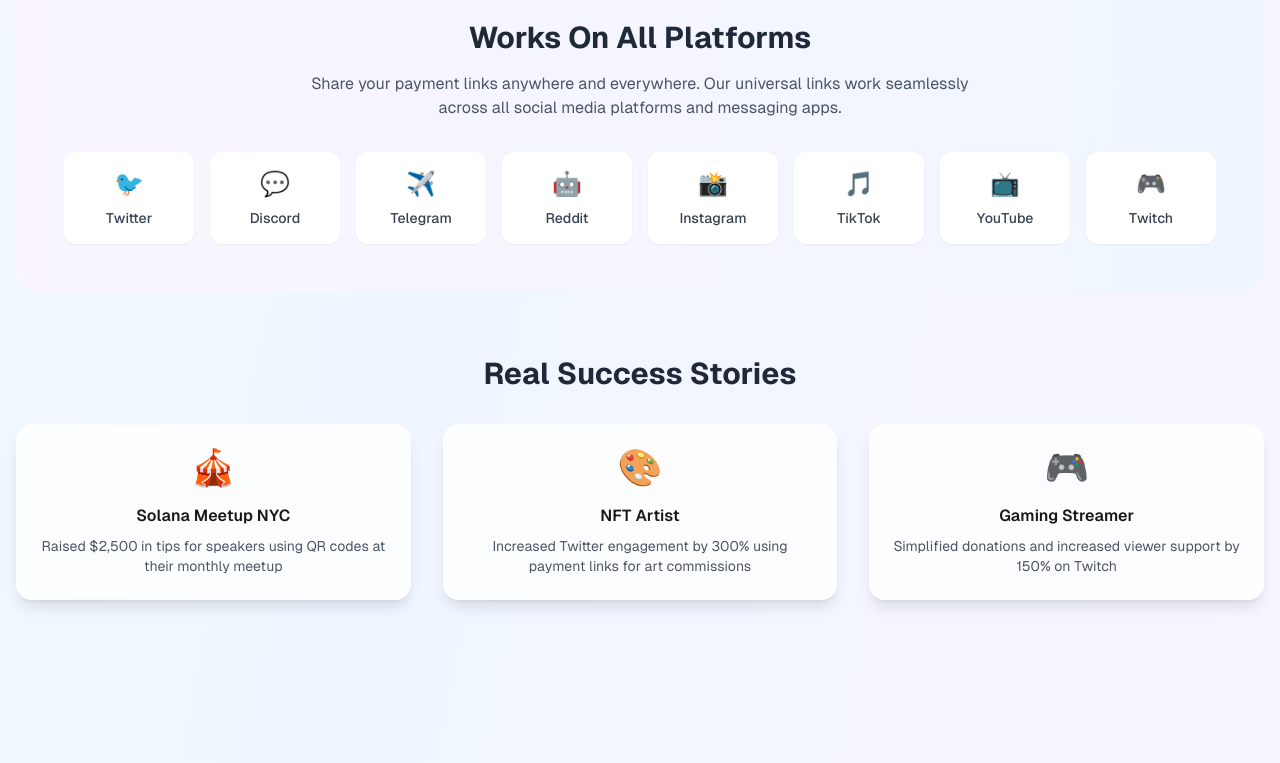
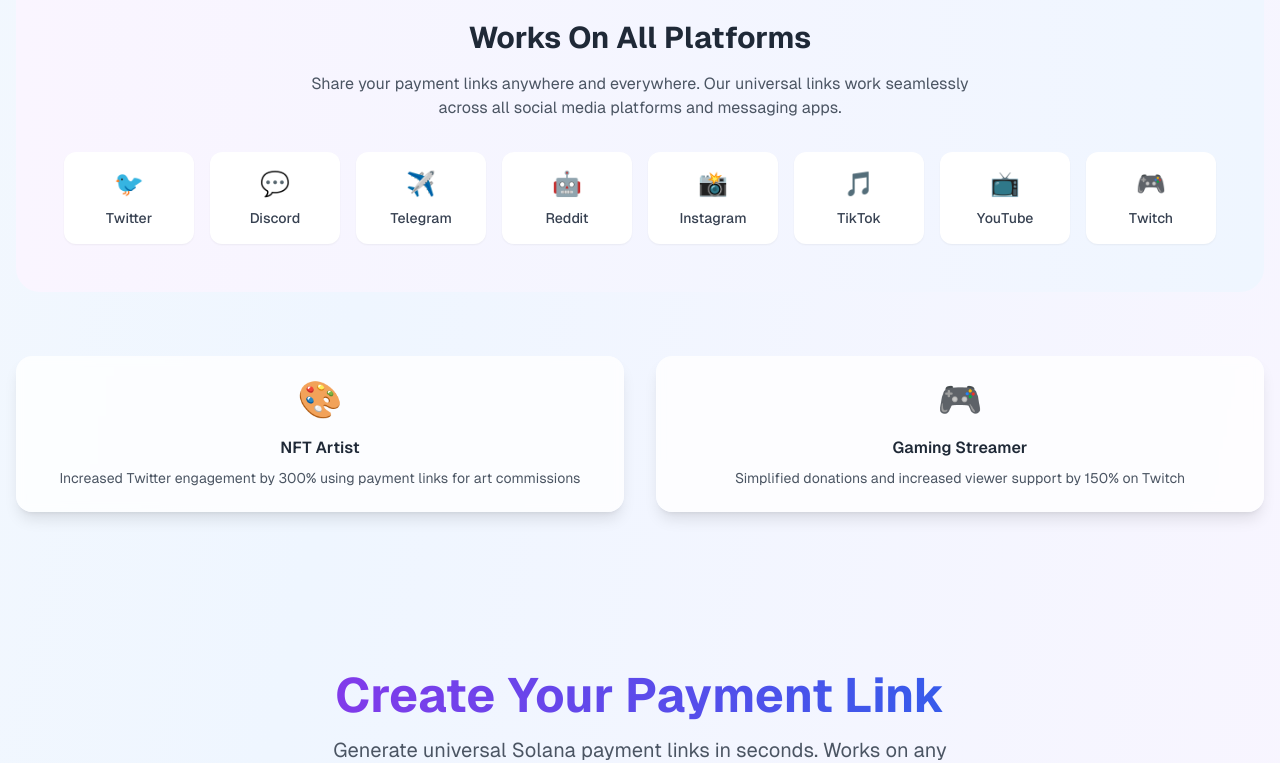
Before and after one commit to lalitcap23/BlinkEDD, a Next.js app: page / in a window 1280 px wide. Shown: the part 4486-5249 px from the top of the page. Built offline with nearby package versions, Linux system fonts and the light colour scheme.

Commit message:
pollising and readme

```diff
--- a/src/app/components/Footer.tsx
+++ b/src/app/components/Footer.tsx
@@ -36,7 +36,7 @@
                 <ExternalLink className="w-4 h-4" />
               </a>
               <a
-                href="https://twitter.com"
+                href="https://x.com/lalitcap?t=zqvxheNtth4g3ih9-jTK_w&s=09"
                 target="_blank"
                 rel="noopener noreferrer"
                 className="flex items-center gap-2 text-gray-300 hover:text-blue-400 transition-colors"
--- a/src/app/components/Navigation.tsx
+++ b/src/app/components/Navigation.tsx
@@ -74,7 +74,7 @@
               <Github className="w-5 h-5" />
             </a>
             <a
-              href="https://twitter.com"
+              href="https://x.com/lalitcap?t=zqvxheNtth4g3ih9-jTK_w&s=09"
               target="_blank"
               rel="noopener noreferrer"
               className="text-gray-600 hover:text-purple-600 transition-colors"
@@ -132,7 +132,7 @@
                   <Github className="w-5 h-5" />
                 </a>
                 <a
-                  href="https://twitter.com"
+                  href="https://x.com/lalitcap?t=zqvxheNtth4g3ih9-jTK_w&s=09"
                   target="_blank"
                   rel="noopener noreferrer"
                   className="text-gray-600 hover:text-purple-600 transition-colors"
--- a/src/app/components/ShareableLinks.tsx
+++ b/src/app/components/ShareableLinks.tsx
@@ -36,7 +36,6 @@
           url: universalPaymentLink,
         });
       } catch (e) {
-        // User cancelled or error
       }
     } else {
       alert('Sharing is not supported on this device/browser.');
@@ -56,14 +55,14 @@
         <div className="flex gap-2">
           <button
             onClick={() => copyToClipboard(universalPaymentLink, 'universal')}
-            className="flex-1 px-3 py-2 bg-blue-100 hover:bg-blue-200 rounded text-sm transition-colors flex items-center justify-center gap-2"
+            className="flex-1 px-3 py-2 bg-blue-100 hover:bg-blue-200 rounded text-sm font-semibold text-black transition-colors flex items-center justify-center gap-2"
           >
             {copied.universal ? <Check className="w-4 h-4" /> : <Copy className="w-4 h-4" />}
             {copied.universal ? 'Copied!' : 'Copy Link'}
           </button>
           <button
             onClick={handleShare}
-            className="flex-1 px-3 py-2 bg-green-100 hover:bg-green-200 rounded text-sm transition-colors flex items-center justify-center gap-2"
+            className="flex-1 px-3 py-2 bg-green-100 hover:bg-green-200 rounded text-sm font-semibold text-black transition-colors flex items-center justify-center gap-2"
           >
             <Share2 className="w-4 h-4" />
             Share
@@ -73,6 +72,7 @@
           Share this link anywhere - it creates a payment page that works on all devices
         </p>
       </div>
+
       <div className="text-center">
         <button
           onClick={() => setShowAdvanced(!showAdvanced)}
@@ -81,6 +81,7 @@
           {showAdvanced ? 'Hide Advanced Options' : 'Show Advanced Options'}
         </button>
       </div>
+
       {showAdvanced && (
         <>
           <div className="p-4 bg-white border border-gray-200 rounded-lg">
@@ -90,7 +91,7 @@
             </div>
             <button
               onClick={() => copyToClipboard(solanaPayURL, 'solpay')}
-              className="w-full px-3 py-2 bg-green-100 hover:bg-green-200 rounded text-sm transition-colors flex items-center justify-center gap-2"
+              className="w-full px-3 py-2 bg-green-100 hover:bg-green-200 rounded text-sm font-semibold text-black transition-colors flex items-center justify-center gap-2"
             >
               {copied.solpay ? <Check className="w-4 h-4" /> : <Copy className="w-4 h-4" />}
               {copied.solpay ? 'Copied!' : 'Copy Solana Pay URL'}
@@ -99,14 +100,16 @@
               Direct wallet protocol URL - for QR codes and wallet integrations
             </p>
           </div>
+
           <div className="text-center">
             <button
               onClick={() => setShowQR(!showQR)}
-              className="inline-flex items-center gap-2 px-4 py-2 bg-white border border-gray-200 hover:border-gray-300 rounded-lg transition-colors text-sm font-medium"
+              className="inline-flex items-center gap-2 px-4 py-2 bg-white border border-gray-200 hover:border-gray-300 rounded-lg transition-colors text-sm font-medium text-black"
             >
-              <QrCode className="w-4 h-4" />
+              <QrCode className="w-4 h-4"  />
               {showQR ? 'Hide QR Code' : 'Show QR Code'}
             </button>
+
             {showQR && (
               <div className="mt-6 inline-block p-6 bg-white rounded-lg shadow-sm border">
                 <QRCodeDisplay value={solanaPayURL} size={200} />
@@ -114,7 +117,7 @@
                   <p className="text-xs text-gray-500">Scan with any Solana wallet app</p>
                   <button
                     onClick={() => copyToClipboard(solanaPayURL, 'qr')}
-                    className="px-3 py-1 bg-gray-100 hover:bg-gray-200 rounded text-xs transition-colors"
+                    className="px-3 py-1 bg-gray-100 hover:bg-gray-200 rounded text-xs font-semibold text-black transition-colors"
                   >
                     {'qr' in copied && copied.qr ? 'Copied!' : 'Copy QR URL'}
                   </button>
--- a/src/app/components/UseCases.tsx
+++ b/src/app/components/UseCases.tsx
@@ -5,11 +5,7 @@
   Mic,
   Heart,
   Gift,
-  Gamepad2,
-  Music,
-  Camera,
-  BookOpen,
-  Utensils
+  Gamepad2
 } from 'lucide-react';
 
 export default function UseCases() {
@@ -17,7 +13,7 @@
     {
       icon: Users,
       title: "Meetups & Events",
-      description: "Perfect for Solana meetups, conferences, and community events. Share payment links for tickets, donations, or tips.",
+      description: "Help in local Solana meetups, conferences, and community gatherings. Share links for tickets, donations, or tips.",
       examples: ["Event tickets", "Speaker tips", "Community donations"],
       color: "from-purple-500 to-purple-600"
     },
@@ -81,7 +77,6 @@
           </p>
         </div>
 
-        {/* Main Use Cases */}
         <div className="grid grid-cols-1 md:grid-cols-2 lg:grid-cols-3 gap-8 mb-16">
           {useCases.map((useCase, index) => (
             <div
@@ -105,7 +100,6 @@
           ))}
         </div>
 
-        {/* Platform Compatibility */}
         <div className="bg-gradient-to-r from-purple-50 to-blue-50 rounded-3xl p-8 md:p-12">
           <div className="text-center mb-8">
             <h3 className="text-2xl md:text-3xl font-bold text-gray-800 mb-4">
@@ -129,26 +123,21 @@
           </div>
         </div>
 
-        {/* Success Stories */}
         <div className="mt-16 text-center">
-          <h3 className="text-2xl md:text-3xl font-bold text-gray-800 mb-8">
-            Real Success Stories
-          </h3>
-          <div className="grid grid-cols-1 md:grid-cols-3 gap-8">
-            <div className="bg-white/80 backdrop-blur-sm rounded-2xl p-6 shadow-lg">
-              <div className="text-4xl mb-4">🎪</div>
-              <h4 className="font-semibold mb-2">Solana Meetup NYC</h4>
-              <p className="text-gray-600 text-sm">Raised $2,500 in tips for speakers using QR codes at their monthly meetup</p>
-            </div>
+          <div className="grid grid-cols-1 md:grid-cols-2 gap-8">
             <div className="bg-white/80 backdrop-blur-sm rounded-2xl p-6 shadow-lg">
               <div className="text-4xl mb-4">🎨</div>
-              <h4 className="font-semibold mb-2">NFT Artist</h4>
-              <p className="text-gray-600 text-sm">Increased Twitter engagement by 300% using payment links for art commissions</p>
+              <h4 className="font-semibold mb-2 text-gray-800">NFT Artist</h4>
+              <p className="text-gray-600 text-sm">
+                Increased Twitter engagement by 300% using payment links for art commissions
+              </p>
             </div>
             <div className="bg-white/80 backdrop-blur-sm rounded-2xl p-6 shadow-lg">
               <div className="text-4xl mb-4">🎮</div>
-              <h4 className="font-semibold mb-2">Gaming Streamer</h4>
-              <p className="text-gray-600 text-sm">Simplified donations and increased viewer support by 150% on Twitch</p>
+              <h4 className="font-semibold mb-2 text-gray-800">Gaming Streamer</h4>
+              <p className="text-gray-600 text-sm">
+                Simplified donations and increased viewer support by 150% on Twitch
+              </p>
             </div>
           </div>
         </div>
--- a/src/app/pay/PayClientPage.tsx
+++ b/src/app/pay/PayClientPage.tsx
@@ -183,7 +183,7 @@
                   <div className="text-center p-4 bg-blue-50 rounded-xl">
                     <Globe className="w-6 h-6 text-blue-600 mx-auto mb-2" />
                     <p className="text-sm text-blue-700">
-                      On desktop? The payment link will open your default Solana wallet or browser extension.
+                      On desktop? The payment button only works in the mobile phones and won't for the browser extention (scan the Qr).
                     </p>
                   </div>
                 )}
```
Also changed, not shown: 1 other file (tests, documents, lock files or other folders).
